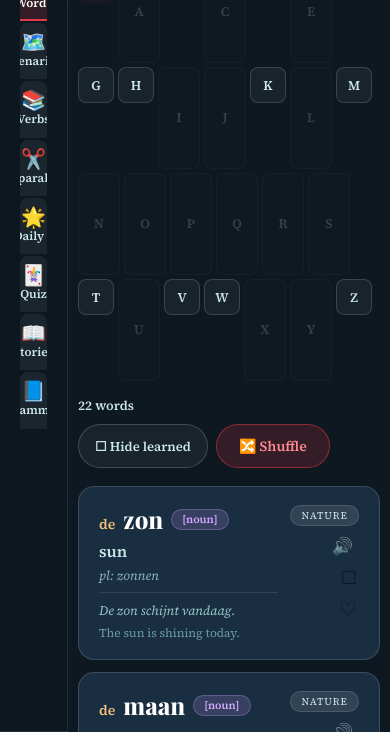
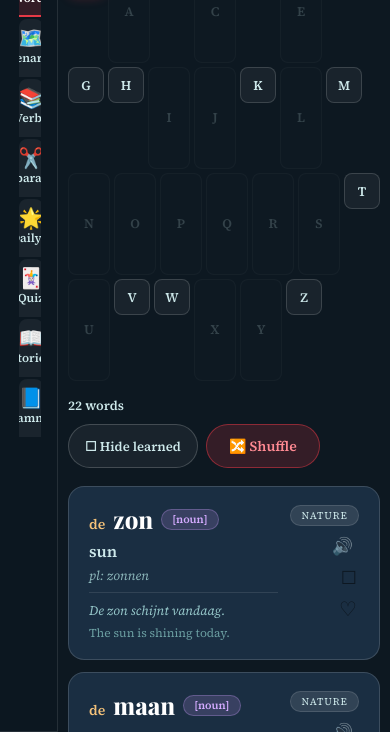
Before and after one commit to Codestraat/dutch-learner, a plain HTML site: page index.html in a window 390 px wide. Shown: the part 112-844 px from the top of the page. Drawn offline with nearby package versions, Linux system fonts and the light colour scheme.

Commit message:
Add files via upload

```diff
--- a/index.html
+++ b/index.html
@@ -55,49 +55,48 @@ html,body{height:100%;background:var(--bg);color:var(--text);font-family:'Source
   /* Shell fills screen */
   .shell{flex-direction:column;height:100dvh;width:100vw;overflow:hidden;}
 
-  /* Main becomes a row: left nav | content */
+  /* Main = row: left nav | scrollable content */
   .main{
     flex:1;
     display:flex;
     flex-direction:row;
     overflow:hidden;
-    height:100%;
     min-height:0;
   }
 
-  /* Mobile left nav */
+  /* Left nav sidebar */
   .mobile-header{
     display:flex !important;
     flex-direction:column;
-    width:68px;
-    min-width:68px;
-    max-width:68px;
+    width:58px;
+    min-width:58px;
+    max-width:58px;
     height:100%;
     background:var(--bg2);
     border-right:1px solid rgba(255,255,255,0.1);
-    padding:0;
+    flex-shrink:0;
     overflow:hidden;
-    flex-shrink:0;
-  }
+  }
+
+  /* Flag logo at top */
   .mob-top{
     display:flex;
     flex-direction:column;
     align-items:center;
     justify-content:center;
-    padding:10px 0 8px 0;
-    margin-bottom:0;
+    padding:8px 0 6px;
     border-bottom:1px solid rgba(255,255,255,0.08);
     flex-shrink:0;
   }
-  .mob-top span{font-size:24px;line-height:1;}
+  .mob-top span{font-size:22px;line-height:1;}
   #tc3{display:none;}
 
-  /* Vertical tab buttons */
+  /* Scrollable tab list */
   .mob-tabs{
     display:flex !important;
     flex-direction:column;
-    gap:2px;
-    padding:6px 4px;
+    gap:0;
+    padding:4px 3px;
     overflow-y:auto;
     overflow-x:hidden;
     flex:1;
@@ -105,46 +104,42 @@ html,body{height:100%;background:var(--bg);color:var(--text);font-family:'Source
     -webkit-overflow-scrolling:touch;
   }
   .mob-tabs::-webkit-scrollbar{display:none;}
+
+  /* Each tab button: icon only, label below */
   .mob-tab{
     flex-shrink:0;
     width:100%;
-    padding:6px 2px;
+    padding:7px 0;
     border:none;
     border-radius:8px;
     cursor:pointer;
     font-family:inherit;
-    font-size:9px;
-    font-weight:700;
     background:transparent;
     color:var(--muted);
     display:flex;
     flex-direction:column;
     align-items:center;
-    gap:3px;
-    line-height:1.1;
-    text-align:center;
+    justify-content:center;
+    gap:2px;
     -webkit-tap-highlight-color:transparent;
     touch-action:manipulation;
     transition:background 0.15s;
-    white-space:nowrap;
+    box-sizing:border-box;
     overflow:hidden;
-    text-overflow:ellipsis;
-    box-sizing:border-box;
-  }
-  .mob-tab .tab-icon{font-size:20px;line-height:1;display:block;}
+  }
+  .mob-tab .tab-icon{
+    font-size:20px;
+    line-height:1;
+    display:block;
+  }
+  /* Hide text labels — icons only on narrow sidebar */
   .mob-tab span:not(.tab-icon){
-    display:block;
-    width:60px;
-    overflow:hidden;
-    text-overflow:ellipsis;
-    white-space:nowrap;
-    font-size:8.5px;
-    padding:0 2px;
+    display:none;
   }
   .mob-tab.active{background:rgba(230,57,70,0.2);color:#ffffff;}
-  .mob-tab:active{background:rgba(255,255,255,0.08);}
-
-  /* Content fills remaining width */
+  .mob-tab:active{background:rgba(255,255,255,0.1);}
+
+  /* Scrollable content area */
   .content{
     flex:1;
     min-width:0;
@@ -154,16 +149,6 @@ html,body{height:100%;background:var(--bg);color:var(--text);font-family:'Source
     padding:12px 10px 20px;
     -webkit-overflow-scrolling:touch;
     box-sizing:border-box;
-    display:block;
-  }
-
-  /* Ensure tab divs show correctly */
-  .content > div[id^="tab-"]{
-    display:none;
-    min-height:0;
-  }
-  .content > div[id^="tab-"][style*="block"]{
-    display:block !important;
   }
 }
 .mobile-header{display:none;background:rgba(13,24,33,0.98);backdrop-filter:blur(16px);border-bottom:1px solid rgba(255,255,255,0.1);padding:14px 16px 0;flex-shrink:0;}
```
